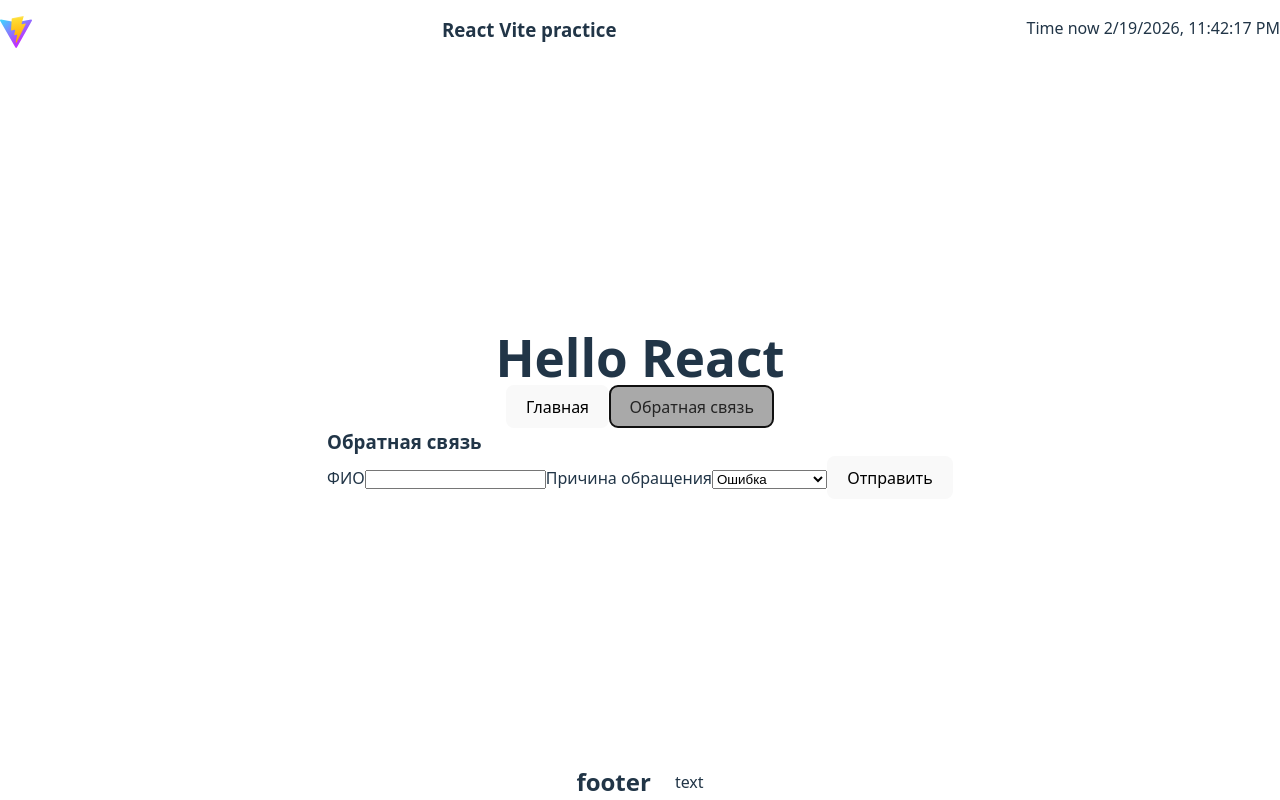
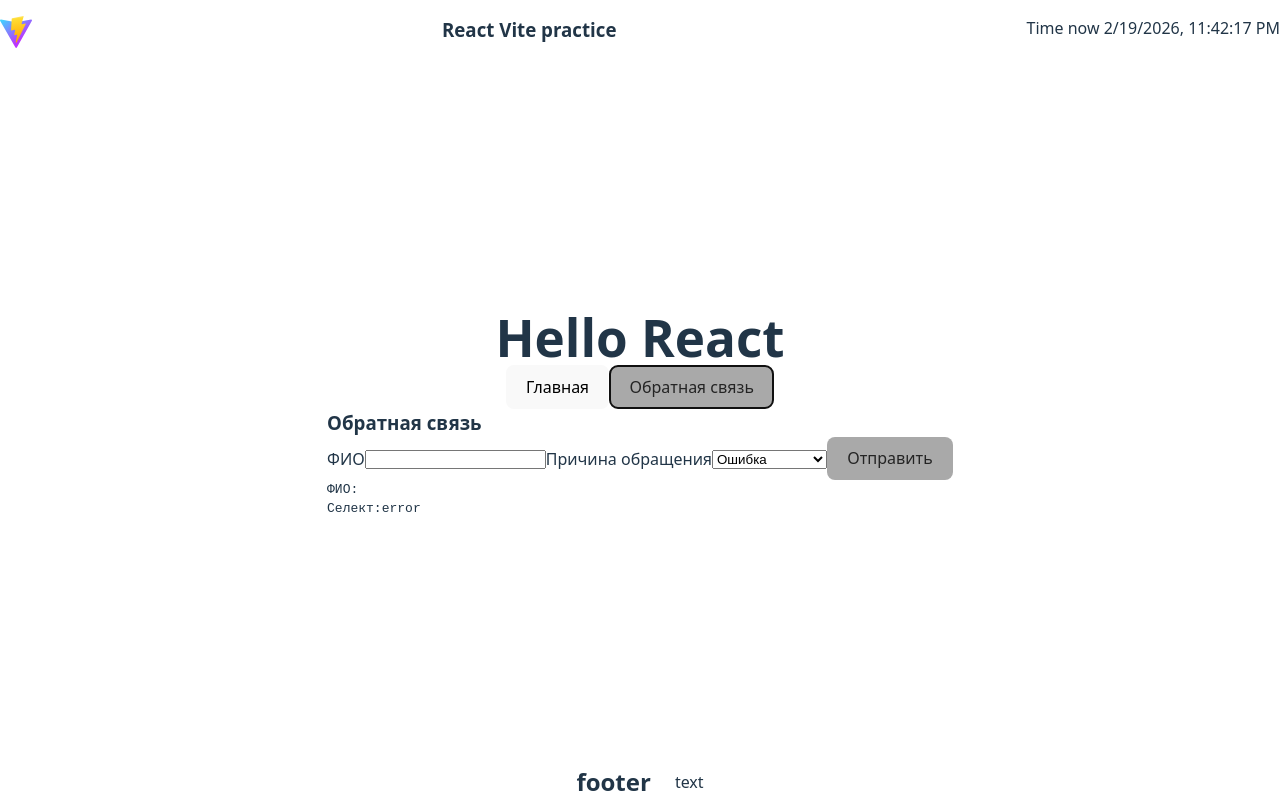
Before and after one commit to FuriticuS/react-practice, a React (Vite) app: page / in a window 1280 px wide. Both pictures are taken after a click on the button "Обратная связь". Built offline with nearby package versions, Linux system fonts and the light colour scheme.

Commit message:
add form

```diff
--- a/src/components/button/Button.jsx
+++ b/src/components/button/Button.jsx
@@ -1,6 +1,13 @@
 import './button.css'
 
 export default function Button(props) {
+  const { functionClick,
+    isActive,
+    title,
+    children,
+    className,
+    ...rest} = props
+
   function mouseLeave() {
     console.log(111);
   }
@@ -11,12 +18,13 @@ export default function Button(props) {
 
   return (
     <button
-      className={props.isActive ? 'button active' : 'button'}
-      onClick={props.functionClick}
+      {...rest}
+      className={`button ${isActive ? 'active' : ''} ${className ?? ''}`.trim()}
+      onClick={functionClick}
       onMouseLeave={mouseLeave}
       onMouseEnter={mouseEnter}
       onDoubleClick={() => console.log('double click')}>
-      {props.title || props.children}
+      {title || children}
     </button>
   )
 }
--- a/src/components/feedback/FeedBack.jsx
+++ b/src/components/feedback/FeedBack.jsx
@@ -1,6 +1,16 @@
 import Button from "../button/Button.jsx";
+import {useState} from "react";
 
 export default function Feedback() {
+  const [name, setName] = useState('');
+  const [reason, setReason] = useState('error');
+  const [hasError, setHasError] = useState(false);
+
+  function handleNameShange(event) {
+    const name = event.target.value
+    setName(name);
+    setHasError(name.trim().length === 0);
+  }
 
   return (
     <div>
@@ -8,17 +18,30 @@ export default function Feedback() {
 
       <form>
         <label htmlFor="name">ФИО</label>
-        <input type="text" id="name"/>
+        <input
+          type="text"
+          id="name"
+          value={name}
+          style={{
+            border: hasError ? '1px solid red' : null
+          }}
+          onChange={handleNameShange}
+        />
 
         <label htmlFor="reason">Причина обращения</label>
-        <select id="reason">
+        <select
+          id="reason"
+          value={reason}
+          onChange={event => setReason(event.target.value)}>
           <option value="error">Ошибка</option>
           <option value="help">Нужна помощь</option>
           <option value="suggest">Предложение</option>
         </select>
 
-        <Button title="Отправить"/>
+        <Button title="Отправить" disabled={hasError} isActive={!hasError}/>
       </form>
+
+      <pre>ФИО:{name} <br/>Селект:{reason}</pre>
     </div>
   )
 }
```
